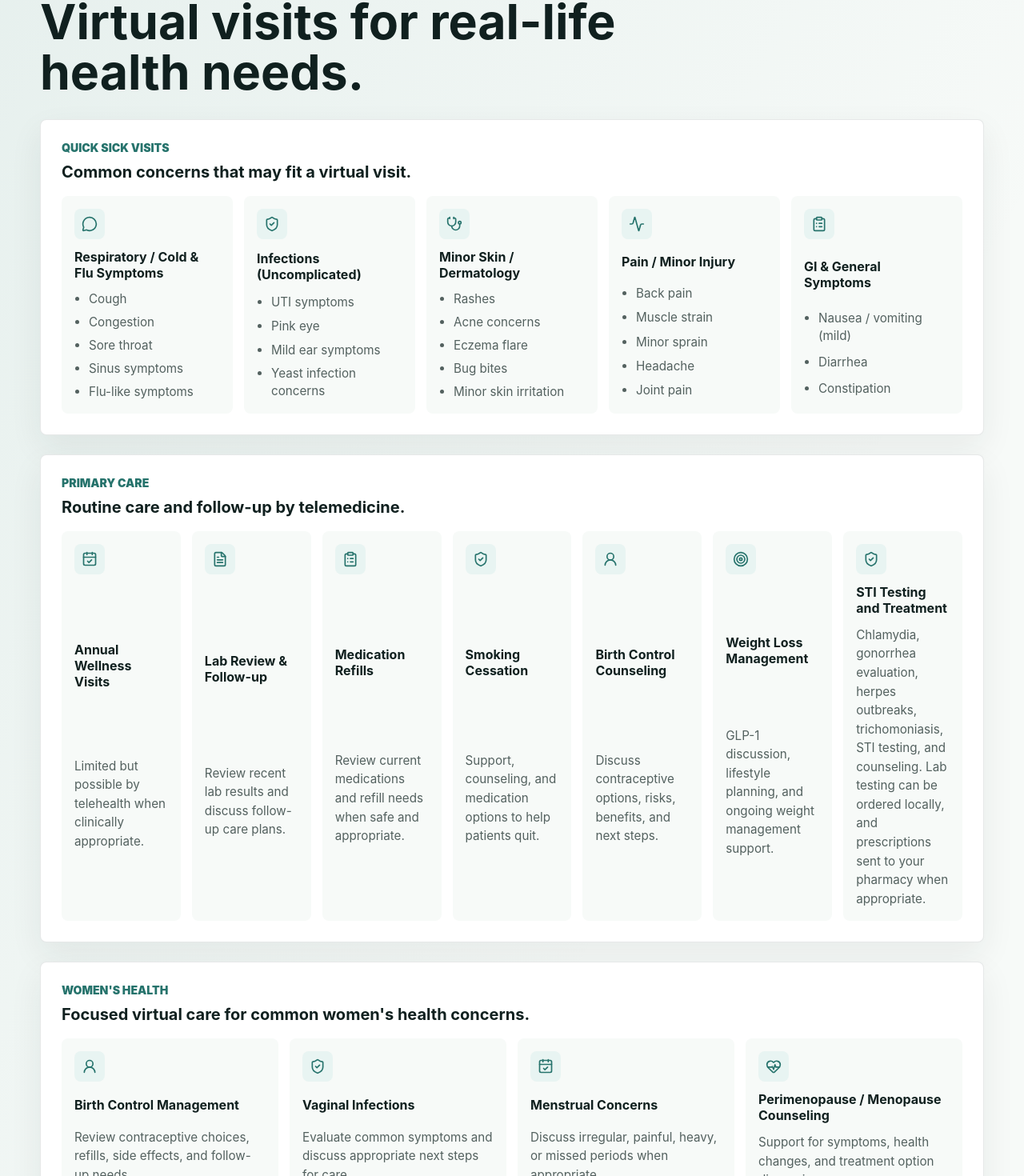
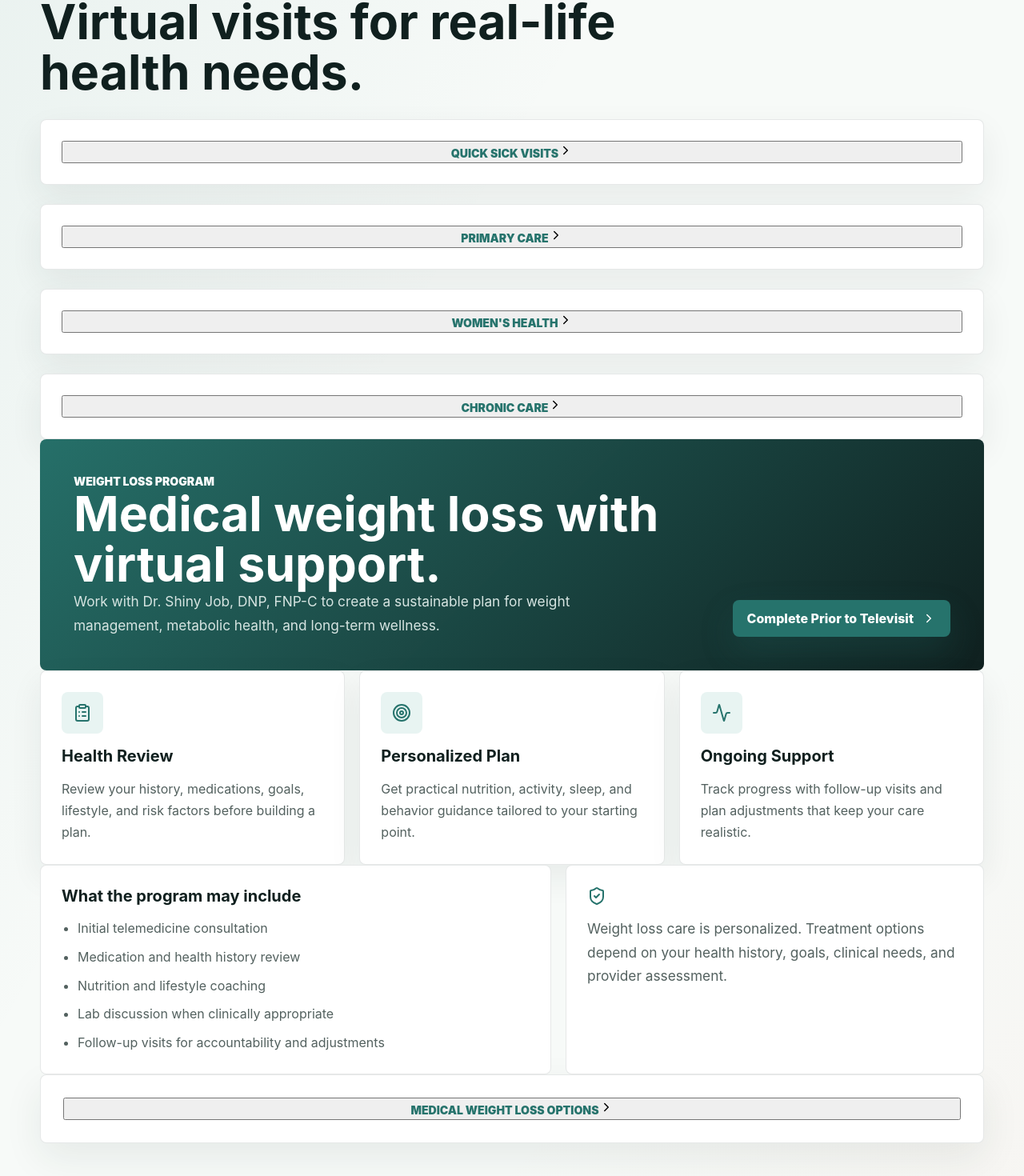
Before and after one commit to shinyjob77-dot/shinytele, a React (Vite) app: page / in a window 1280 px wide. Shown: the part 1343-2813 px from the top of the page at 80% size. Built offline with nearby package versions, Linux system fonts and the light colour scheme.

Commit message:
Update main.jsx

```diff
--- a/src/main.jsx
+++ b/src/main.jsx
@@ -369,6 +369,15 @@ function App() {
     message: "",
   });
   const [isPracticeVideoOpen, setIsPracticeVideoOpen] = useState(false);
+  const [expandedCareDetails, setExpandedCareDetails] = useState({
+    quick: false,
+    primary: false,
+    women: false,
+    chronic: false,
+    weightLossOptions: false,
+  });
+  const [isDisclaimerOpen, setIsDisclaimerOpen] = useState(false);
+  const [isFaqOpen, setIsFaqOpen] = useState(false);
   const [isSigning, setIsSigning] = useState(false);
   const [signatureStatus, setSignatureStatus] = useState("Signature not saved");
   const [selectedMedication, setSelectedMedication] = useState("");
@@ -436,6 +445,13 @@ function App() {
     );
   };
 
+  const toggleCareDetails = (section) => {
+    setExpandedCareDetails((details) => ({
+      ...details,
+      [section]: !details[section],
+    }));
+  };
+
   const medicationEntryPreview = [
     selectedMedication,
     medicationDetails.dosage,
@@ -1059,9 +1075,20 @@ function App() {
         </div>
         <div className="quick-sick-panel">
           <div className="quick-sick-heading">
+            <button
+              className="care-heading-trigger"
+              type="button"
+              aria-expanded={expandedCareDetails.quick}
+              onClick={() => toggleCareDetails("quick")}
+            >
               <span className="section-kicker">Quick sick visits</span>
+              <ChevronRight size={18} aria-hidden="true" />
+            </button>
+            {expandedCareDetails.quick && (
               <h3>Common concerns that may fit a virtual visit.</h3>
-          </div>
+            )}
+          </div>
+          {expandedCareDetails.quick && (
             <div className="quick-sick-grid">
               {quickSickVisitSections.map((section) => {
                 const Icon = section.icon;
@@ -1080,12 +1107,24 @@ function App() {
                 );
               })}
             </div>
+          )}
         </div>
         <div className="care-detail-panel">
           <div className="care-detail-heading">
+            <button
+              className="care-heading-trigger"
+              type="button"
+              aria-expanded={expandedCareDetails.primary}
+              onClick={() => toggleCareDetails("primary")}
+            >
               <span className="section-kicker">Primary care</span>
+              <ChevronRight size={18} aria-hidden="true" />
+            </button>
+            {expandedCareDetails.primary && (
               <h3>Routine care and follow-up by telemedicine.</h3>
-          </div>
+            )}
+          </div>
+          {expandedCareDetails.primary && (
             <div className="care-detail-grid">
               {primaryCareSections.map((section) => {
                 const Icon = section.icon;
@@ -1100,12 +1139,24 @@ function App() {
                 );
               })}
             </div>
+          )}
         </div>
         <div className="care-detail-panel">
           <div className="care-detail-heading">
+            <button
+              className="care-heading-trigger"
+              type="button"
+              aria-expanded={expandedCareDetails.women}
+              onClick={() => toggleCareDetails("women")}
+            >
               <span className="section-kicker">Women&apos;s health</span>
+              <ChevronRight size={18} aria-hidden="true" />
+            </button>
+            {expandedCareDetails.women && (
               <h3>Focused virtual care for common women&apos;s health concerns.</h3>
-          </div>
+            )}
+          </div>
+          {expandedCareDetails.women && (
             <div className="care-detail-grid womens-health-grid">
               {womensHealthSections.map((section) => {
                 const Icon = section.icon;
@@ -1120,12 +1171,24 @@ function App() {
                 );
               })}
             </div>
+          )}
         </div>
         <div className="care-detail-panel">
           <div className="care-detail-heading">
+            <button
+              className="care-heading-trigger"
+              type="button"
+              aria-expanded={expandedCareDetails.chronic}
+              onClick={() => toggleCareDetails("chronic")}
+            >
               <span className="section-kicker">Chronic care</span>
+              <ChevronRight size={18} aria-hidden="true" />
+            </button>
+            {expandedCareDetails.chronic && (
               <h3>Ongoing support for stable health conditions.</h3>
-          </div>
+            )}
+          </div>
+          {expandedCareDetails.chronic && (
             <div className="care-detail-grid chronic-care-grid">
               {chronicCareSections.map((section) => {
                 const Icon = section.icon;
@@ -1140,6 +1203,7 @@ function App() {
                 );
               })}
             </div>
+          )}
         </div>
         <div className="weight-loss-hero" id="medical-weight-loss">
           <div>
@@ -1196,13 +1260,27 @@ function App() {
 
         <div className="medical-weight-options">
           <div className="medical-weight-heading">
+            <button
+              className="care-heading-trigger"
+              type="button"
+              aria-expanded={expandedCareDetails.weightLossOptions}
+              onClick={() => toggleCareDetails("weightLossOptions")}
+            >
               <span className="section-kicker">Medical weight loss options</span>
+              <ChevronRight size={18} aria-hidden="true" />
+            </button>
+            {expandedCareDetails.weightLossOptions && (
+              <>
                 <h3>Personalized treatment plans after a virtual evaluation.</h3>
                 <p>
                   Our telehealth clinic offers personalized weight-loss treatment
                   plans based on your health history, goals, and clinical needs.
                 </p>
-          </div>
+              </>
+            )}
+          </div>
+          {expandedCareDetails.weightLossOptions && (
+            <>
               <div className="medical-weight-grid">
                 {medicalWeightLossOptions.map((option) => (
                   <article className="medical-weight-card" key={option.title}>
@@ -1220,6 +1298,8 @@ function App() {
                   Treatment plans are developed after a virtual medical evaluation.
                 </p>
               </div>
+            </>
+          )}
         </div>
       </section>
 
@@ -2232,9 +2312,18 @@ function App() {
 
       <section className="disclaimer-section" id="telemedicine-disclaimer">
         <div className="disclaimer-heading">
+          <button
+            className="care-heading-trigger disclaimer-trigger"
+            type="button"
+            aria-expanded={isDisclaimerOpen}
+            onClick={() => setIsDisclaimerOpen((isOpen) => !isOpen)}
+          >
             <span className="section-kicker">Telemedicine disclaimer</span>
-          <h2>Important information about virtual care.</h2>
-        </div>
+            <ChevronRight size={18} aria-hidden="true" />
+          </button>
+          {isDisclaimerOpen && <h2>Important information about virtual care.</h2>}
+        </div>
+        {isDisclaimerOpen && (
           <div className="disclaimer-card">
             <p>
               Telehealth services are provided through secure audio and/or video
@@ -2278,6 +2367,7 @@ function App() {
               </ul>
             </div>
           </div>
+        )}
       </section>
 
       <section className={careSectionClass("consent", "consent-section")} id="consent">
@@ -2382,9 +2472,20 @@ function App() {
 
       <section className="seo-section" id="faq">
         <div className="seo-heading">
+          <button
+            className="care-heading-trigger faq-trigger"
+            type="button"
+            aria-expanded={isFaqOpen}
+            onClick={() => setIsFaqOpen((isOpen) => !isOpen)}
+          >
             <span className="section-kicker">Common questions</span>
+            <ChevronRight size={18} aria-hidden="true" />
+          </button>
+          {isFaqOpen && (
             <h2>Telemedicine care, booking, and weight loss support.</h2>
-        </div>
+          )}
+        </div>
+        {isFaqOpen && (
           <div className="faq-list">
             {faqs.map((item) => (
               <article className="faq-item" key={item.question}>
@@ -2393,6 +2494,7 @@ function App() {
               </article>
             ))}
           </div>
+        )}
       </section>
 
       <footer className="footer" id="contact">
```
Lines whose indentation alone changed are shown as unchanged.
